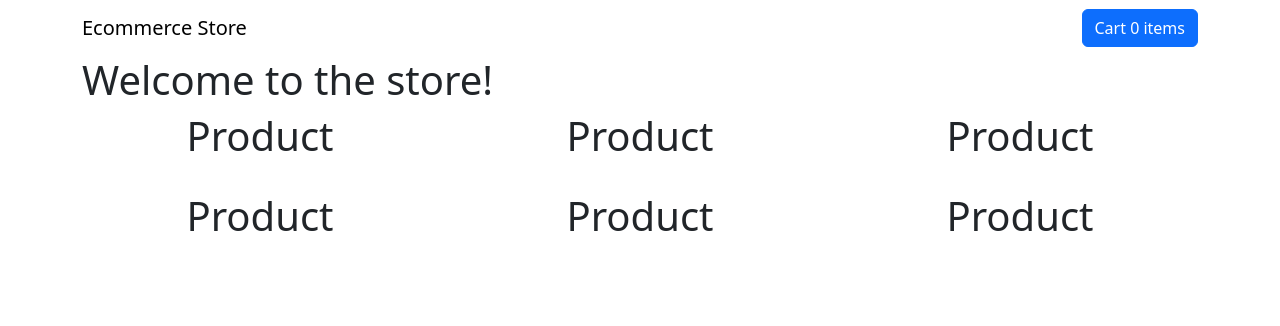
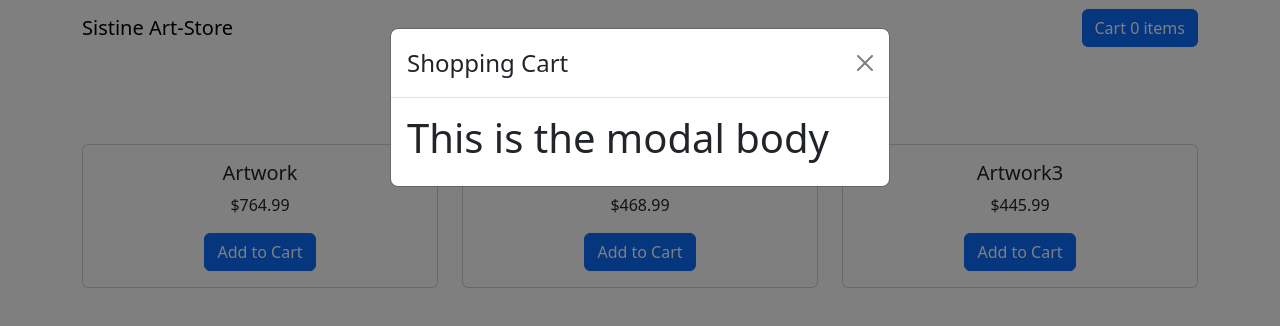
Before and after one commit to rodolfoespinosa01/sistine, a React (Vite) app in the folder client/: page / in a window 1280 px wide. Both pictures are taken after a click on the button "Cart 0 items". Shown: the top 326 px of the page. Built offline with nearby package versions, Linux system fonts and the light colour scheme.

Commit message:
Add to cart buttons are added. Working on the functions to change state of addToCart functionality.

```diff
--- a/client/src/App.jsx
+++ b/client/src/App.jsx
@@ -3,8 +3,8 @@ import NavbarComponent from "./components/Navbar";
 import { Container } from 'react-bootstrap'
 import { BrowserRouter, Routes, Route } from 'react-router-dom'
 import Cancel from './pages/Cancel'
-import Store from './pages/Store'
-import Success from './pages/Success'
+import ArtStore from './pages/ArtStore'
+import PaymentComplete from './pages/PaymentComplete'
 
 
 // localhost:3000 -> Home
@@ -17,8 +17,8 @@ function App() {
     <NavbarComponent></NavbarComponent>
     <BrowserRouter>
       <Routes>
-        <Route index element={<Store />} />
-        <Route path="success" element={<Success />} />
+        <Route index element={<ArtStore />} />
+        <Route path="paymentcomplete" element={<PaymentComplete />} />
         <Route path="cancel" element={<Cancel />} />
       </Routes>
     </BrowserRouter>
--- /dev/null
+++ b/client/src/artStore.js
@@ -0,0 +1,30 @@
+const artWorkArray = [
+  {
+    id: "1",
+    title: "Artwork",
+    price: 764.99,
+  },
+  {
+    id: "1",
+    title: "Artwork2",
+    price: 468.99,
+  },
+  {
+    id: "1",
+    title: "Artwork3",
+    price: 445.99,
+  },
+];
+
+function getArtWorkData(id) {
+  let artWorkData = artWorkArray.find((artWork) => artWork.id === id);
+
+  if (artWorkData == undefined) {
+    console.log("artWork data does not exist for ID:" + id);
+    return undefined;
+  }
+
+  return artWorkData;
+}
+
+export { artWorkArray, getArtWorkData };
--- /dev/null
+++ b/client/src/components/ArtCard.jsx
@@ -0,0 +1,18 @@
+import { Card, Button, Form, Row, Col } from 'react-bootstrap'
+
+function ArtCard(props) { // props.product is the product we are selling
+  const product = props.product;
+
+  return (
+    <Card>
+      <Card.Body>
+        <Card.Title>{product.title}</Card.Title>
+        <Card.Text>${product.price}</Card.Text>
+        <Button variant="primary">Add to Cart</Button>
+      </Card.Body>
+    </Card>
+  )
+
+}
+
+export default ArtCard
--- a/client/src/components/Navbar.jsx
+++ b/client/src/components/Navbar.jsx
@@ -1,14 +1,30 @@
-import { Button, Container, Navbar, Modal } from 'react-bootstrap'
+import { Button, Container, Navbar, Modal, ModalBody } from 'react-bootstrap'
+import { useState } from 'react'
 
 function NavbarComponent() {
+
+  const [show, setShow] = useState(false)
+  const handleClose = () => setShow(false);
+  const handleShow = () => setShow(true)
   return (
-    <Navbar expand="sm">
-      <Navbar.Brand href="/">Ecommerce Store</Navbar.Brand>
-      <Navbar.Toggle />
-      <Navbar.Collapse className="justify-content-end">
-        <Button>Cart 0 items</Button>
-      </Navbar.Collapse>
-    </Navbar>
+    <>
+      <Navbar expand="sm">
+        <Navbar.Brand href="/">Sistine Art-Store</Navbar.Brand>
+        <Navbar.Toggle />
+        <Navbar.Collapse className="justify-content-end">
+          <Button onClick={handleShow}>Cart 0 items</Button>
+        </Navbar.Collapse>
+      </Navbar>
+
+      <Modal show={show} onHide={handleClose}>
+        <Modal.Header closeButton>
+          <Modal.Title>Shopping Cart</Modal.Title>
+
+        </Modal.Header>
+        <ModalBody><h1>This is the modal body</h1></ModalBody>
+      </Modal>
+
+    </>
   )
 }
 
--- /dev/null
+++ b/client/src/pages/ArtStore.jsx
@@ -0,0 +1,23 @@
+import { Row, Col } from 'react-bootstrap'
+
+import { artWorkArray } from '../artStore'
+
+import ArtCard from '../components/ArtCard'
+
+function Store() {
+  return (
+    <>
+      <h1 align="center" className="p-3">Welcome to the store!</h1>
+      <Row xs={1} md={3} className="g-4">
+        {artWorkArray.map((product, index) => (
+          <Col align="center" key={index}>
+            <ArtCard product={product} />
+          </Col>
+        ))}
+
+
+      </Row>
+    </>
+  )
+}
+export default Store;
--- a/client/src/pages/Cancel.jsx
+++ b/client/src/pages/Cancel.jsx
@@ -1,5 +1,5 @@
 function Cancel() {
-  return <h1> Sorry to see you cancelled your payment!</h1>;
+  return <h1> Sorry to see you cancelled.</h1>;
 }
 
 export default Cancel;
--- /dev/null
+++ b/client/src/pages/PaymentComplete.jsx
@@ -0,0 +1,5 @@
+function PaymentComplete() {
+  return <h1> Thank you for your payment</h1>;
+}
+
+export default PaymentComplete;
--- a/client/src/pages/Store.jsx
+++ /dev/null
@@ -1,30 +0,0 @@
-import { Row, Col } from 'react-bootstrap'
-
-function Store() {
-  return (
-    <>
-      <h1>Welcome to the store!</h1>
-      <Row xs={1} md={3} className="g-4">
-        <Col align="center">
-          <h1>Product</h1>
-        </Col>
-        <Col align="center">
-          <h1>Product</h1>
-        </Col>
-        <Col align="center">
-          <h1>Product</h1>
-        </Col>
-        <Col align="center">
-          <h1>Product</h1>
-        </Col>
-        <Col align="center">
-          <h1>Product</h1>
-        </Col>
-        <Col align="center">
-          <h1>Product</h1>
-        </Col>
-      </Row>
-    </>
-  )
-}
-export default Store;
--- a/client/src/pages/Success.jsx
+++ /dev/null
@@ -1,5 +0,0 @@
-function Success() {
-  return <h1> Thank you for your payment</h1>;
-}
-
-export default Success;
```
Also changed, not shown: client/src/CartContext.jsx (added, +79 -0 lines), client/src/productsStore.js (deleted, +0 -30 lines).
